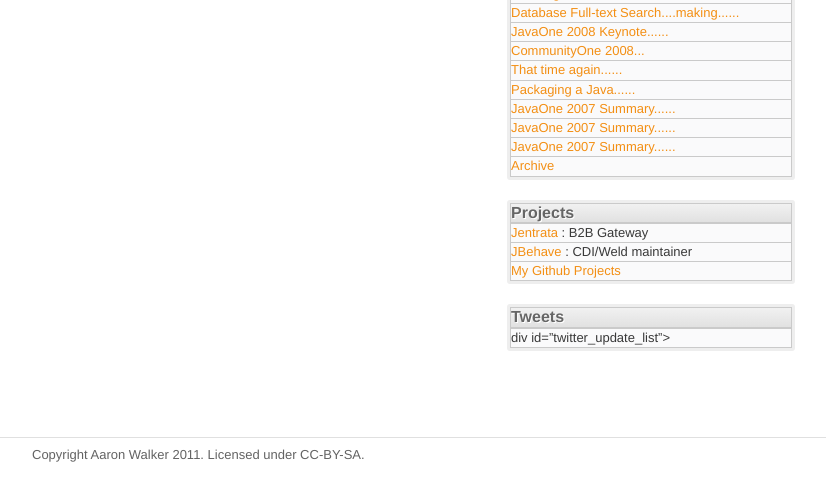
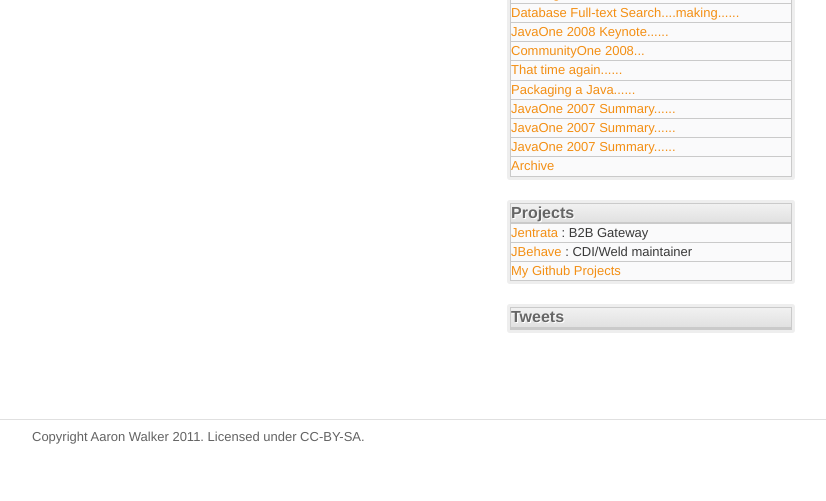
Before and after one commit to aaronwalker/aaronwalker.github.com, a Jekyll site: the page built from aboutme.md, in a window 1280 px wide, cut to the strip 324-825 px from the top of the page. Shown: the whole strip, without its empty margins (305-1131 px from the left). Built offline with Jekyll 4.4.1, drawn with Linux system fonts in a browser that asks for light colours; comment, search, counter and statistics services are not loaded.

Commit message:
fixed tweets sidebar

```diff
--- a/_layouts/default.html
+++ b/_layouts/default.html
@@ -60,7 +60,7 @@
 				<div class="sidebar-module">
 					<ul>
 						<li><h3>Tweets</h3></li>
-						<li>div id=”twitter_update_list”></div></li>
+						<li><div id=”twitter_update_list”></div></li>
 					</ul>
 				</div>
 			</div>
```
